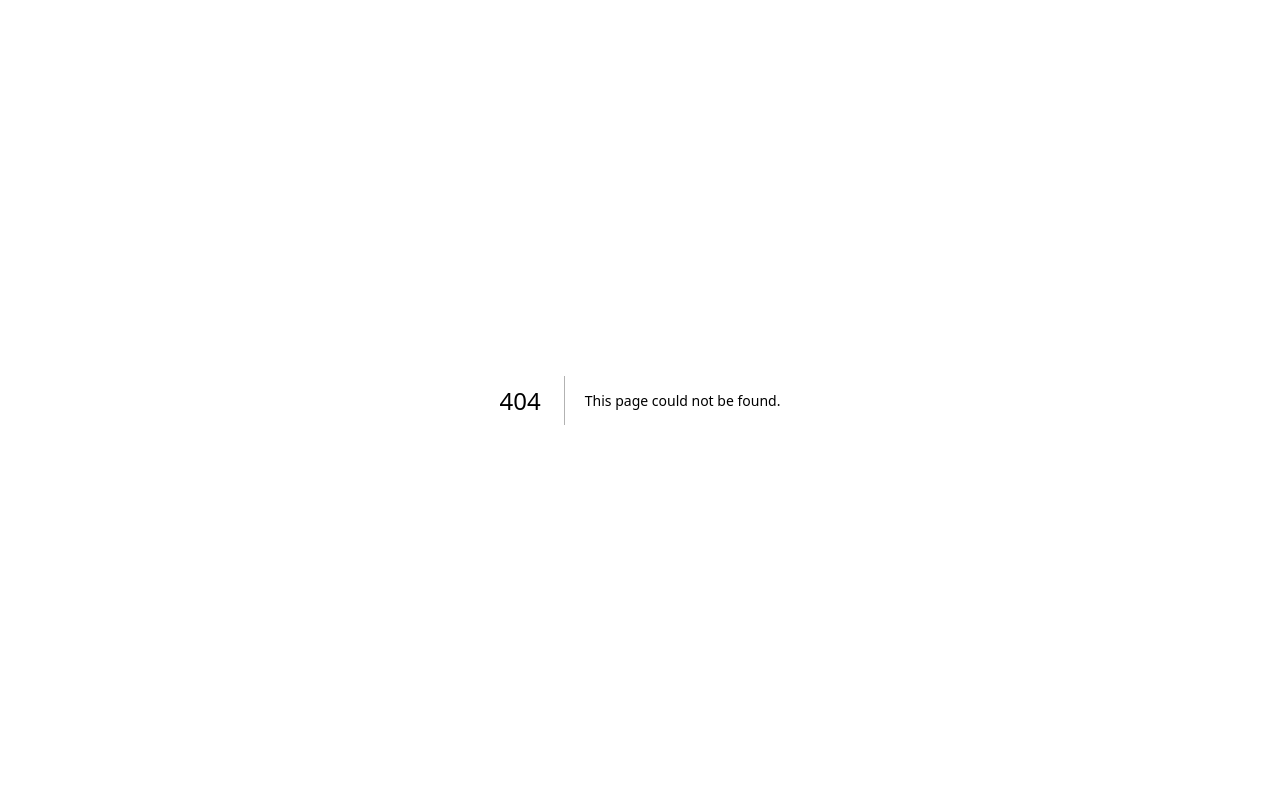
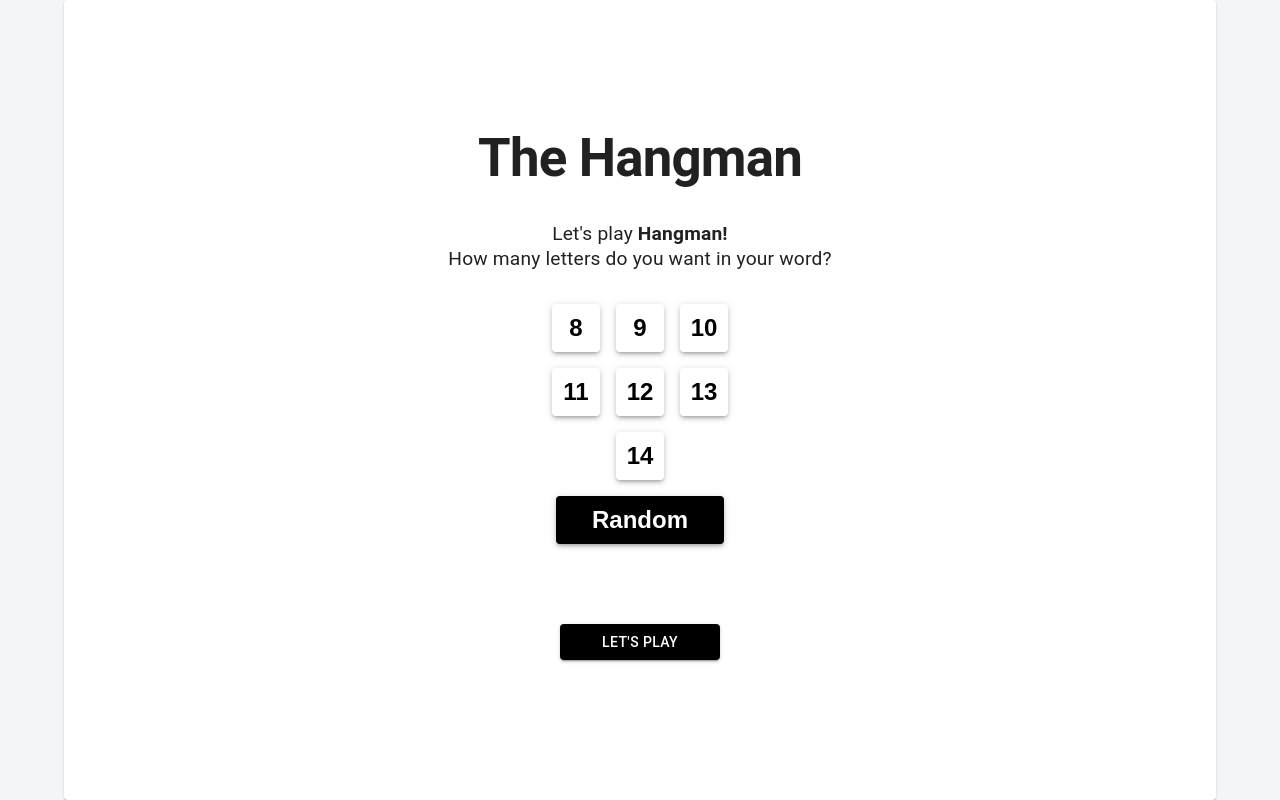
Before and after one commit to rolandkun98/hangman-game, a Next.js app: page /game in a window 1280 px wide. Before the commit this address had no page. Built offline with nearby package versions, Linux system fonts and the light colour scheme.

Commit message:
feat(pages):added GamePage

```diff
--- /dev/null
+++ b/src/components/pages/game/index.tsx
@@ -0,0 +1,34 @@
+import PageContainer from "@/components/common-elements/page-container";
+import { useGameLogic } from "./hooks/use-game-logic";
+import LengthSelector from "./elements/length-selector";
+import Game from "./elements/game";
+import { GameStatus } from "@/utils/enums/game-status";
+
+const GamePage = (): JSX.Element => {
+  const gameLogic = useGameLogic();
+
+  return (
+    <PageContainer>
+      {gameLogic.gameStatus !== GameStatus.NOT_STARTED ? (
+        <Game
+          endGame={gameLogic.endGame}
+          selectedWord={gameLogic.selectedWord}
+          checkLetter={gameLogic.checkLetter}
+          mistakes={gameLogic.mistakes}
+          usedLetters={gameLogic.usedLetters}
+          gameStatus={gameLogic.gameStatus}
+          startNewGame={gameLogic.startNewGame}
+        />
+      ) : (
+        <LengthSelector
+          wordLengths={gameLogic.wordLengths}
+          selectedLength={gameLogic.selectedLength}
+          setSelectedLength={gameLogic.setSelectedLength}
+          startGame={() => gameLogic.startGame()}
+        />
+      )}
+    </PageContainer>
+  );
+};
+
+export default GamePage;
--- /dev/null
+++ b/src/pages/game/index.tsx
@@ -0,0 +1,3 @@
+import GamePage from "@/components/pages/game";
+
+export default GamePage;
```
